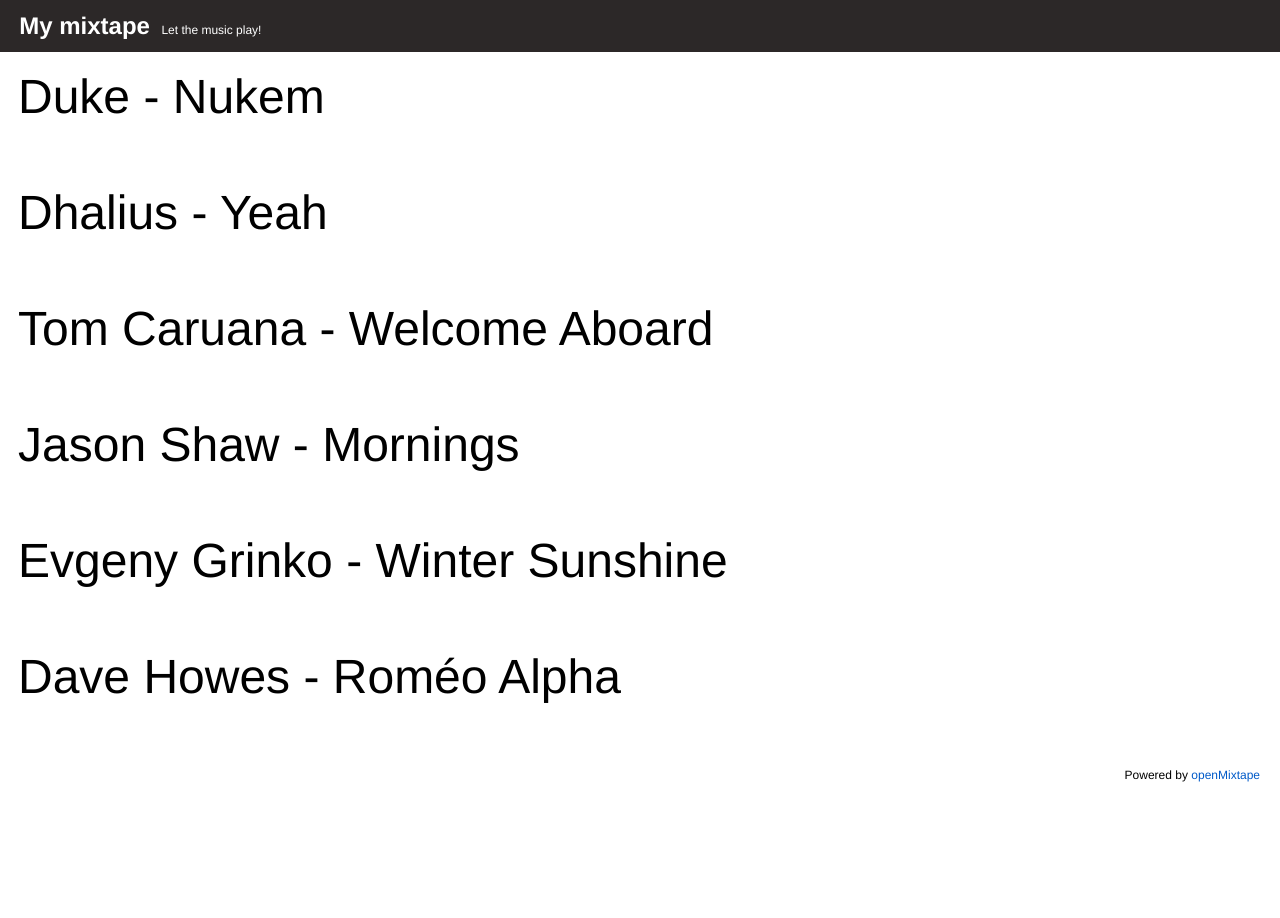
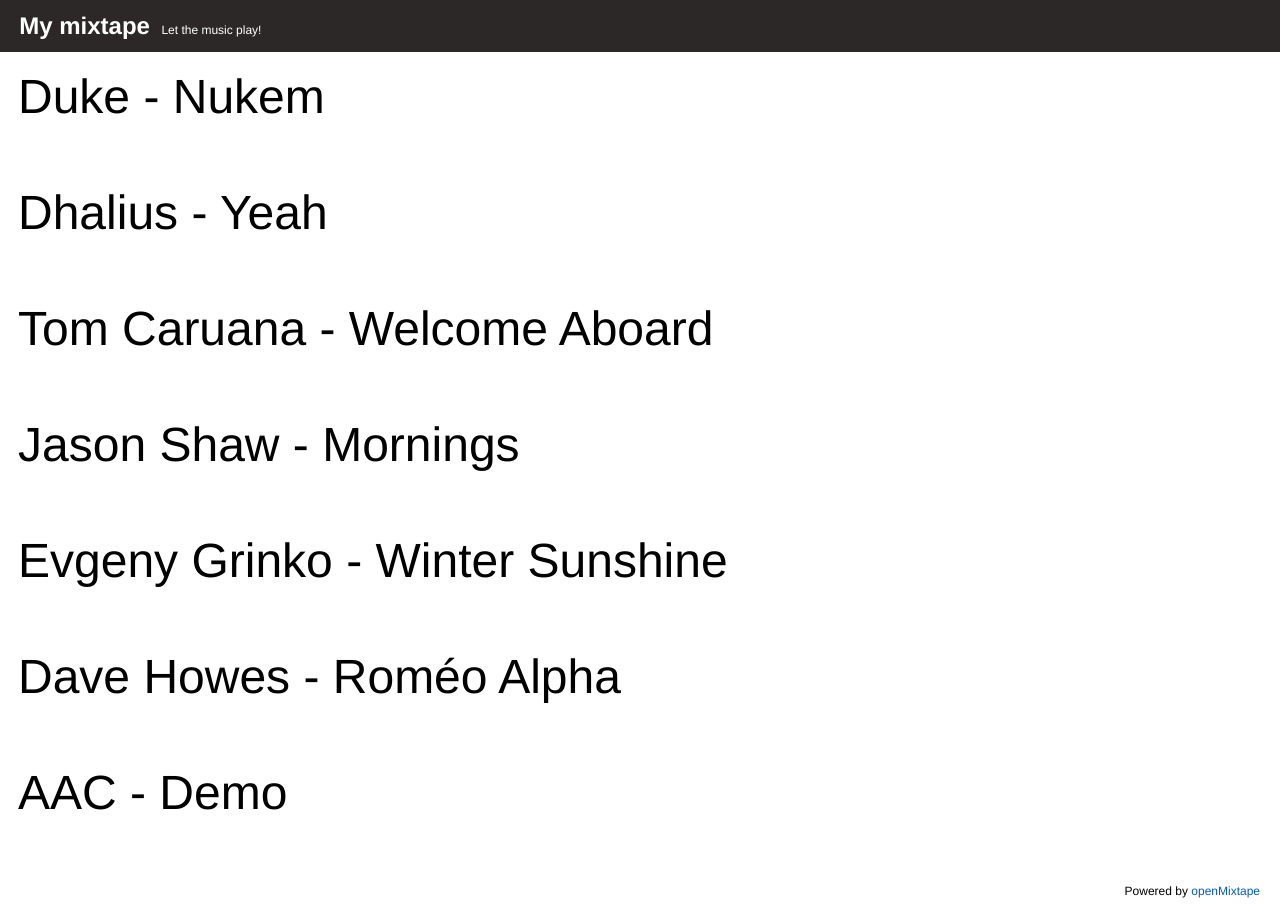
Before and after one commit to ArnaudLigny/openMixtape, a plain HTML site: page index.html in a window 1280 px wide. Before the commit the page ends 802 px from the top, so only its background shows below. Drawn offline with Linux system fonts and the light colour scheme.

Commit message:
Not restricted to mp3 (#4)

```diff
--- a/index.html
+++ b/index.html
@@ -26,7 +26,7 @@
         {{#songs}}
         <li class="song">
           <div class="name">
-            <a href="{{mp3}}" data-src="{{mp3}}"><span class="artist">{{artist}}</span> - <span class="title">{{title}}</span></a>
+            <a href="{{file}}" data-src="{{file}}"><span class="artist">{{artist}}</span> - <span class="title">{{title}}</span></a>
           </div>
           <div class="info">
             <strong class="duration"></strong><span class="loaded"></span>
--- a/js/openmixtape.js
+++ b/js/openmixtape.js
@@ -60,7 +60,9 @@ $(function() {
         if (!next.length) next = $('ol li').first();
         next.addClass('playing').siblings().removeClass('playing');
         this.load($('a', next).attr('data-src'));
-        this.play();
+        audio5.on('canplay', function () {
+          audio5.play();
+        }, this);
       }, this);
       /* Loading progress */
       this.on('progress', function(load_percent) {
--- a/playlist.json
+++ b/playlist.json
@@ -1,10 +1,11 @@
 {
   "songs": [
-    {"artist": "Duke", "title": "Nukem", "mp3": "songs/duke.mp3"},
-    {"artist": "Dhalius", "title": "Yeah", "mp3": "https://archive.org/download/DhaliusMusicCollection2002-2010/YEAH.mp3"},
-    {"artist": "Tom Caruana", "title": "Welcome Aboard", "mp3": "https://archive.org/download/Welcome_Aboard-5483/Tom_Caruana_-_07_-_Get_It_Off_Your_Chest.mp3"},
-    {"artist": "Jason Shaw", "title": "Mornings", "mp3": "https://archive.org/download/Audionautix_Acoustic-9870/Jason_Shaw_-_12_MORNINGS.mp3"},
-    {"artist": "Evgeny Grinko", "title": "Winter Sunshine", "mp3": "https://archive.org/download/Winter_Sunshine_EP-8201/Evgeny_Grinko_-_01_-_Winter_Sunshine.mp3"},
-    {"artist": "Dave Howes", "title": "Roméo Alpha", "mp3": "https://archive.org/download/RomeoAlpha/RomeoAlpha.mp3"}
+    {"artist": "Duke", "title": "Nukem", "file": "songs/duke.mp3"},
+    {"artist": "Dhalius", "title": "Yeah", "file": "https://archive.org/download/DhaliusMusicCollection2002-2010/YEAH.mp3"},
+    {"artist": "Tom Caruana", "title": "Welcome Aboard", "file": "https://archive.org/download/Welcome_Aboard-5483/Tom_Caruana_-_07_-_Get_It_Off_Your_Chest.mp3"},
+    {"artist": "Jason Shaw", "title": "Mornings", "file": "https://archive.org/download/Audionautix_Acoustic-9870/Jason_Shaw_-_12_MORNINGS.mp3"},
+    {"artist": "Evgeny Grinko", "title": "Winter Sunshine", "file": "https://archive.org/download/Winter_Sunshine_EP-8201/Evgeny_Grinko_-_01_-_Winter_Sunshine.mp3"},
+    {"artist": "Dave Howes", "title": "Roméo Alpha", "file": "https://archive.org/download/RomeoAlpha/RomeoAlpha.mp3"},
+    {"artist": "AAC", "title": "Demo", "file": "songs/gs-16b-2c-44100hz.aac"}
   ]
 }
```
Also changed, not shown: README.md, 1 other file.
